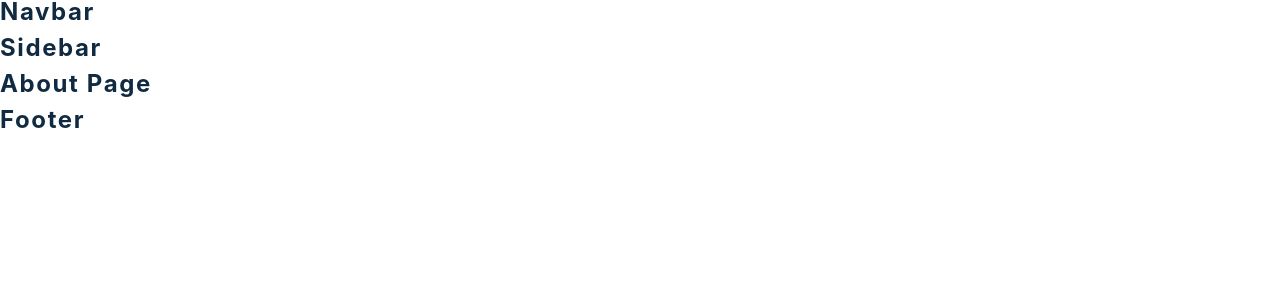
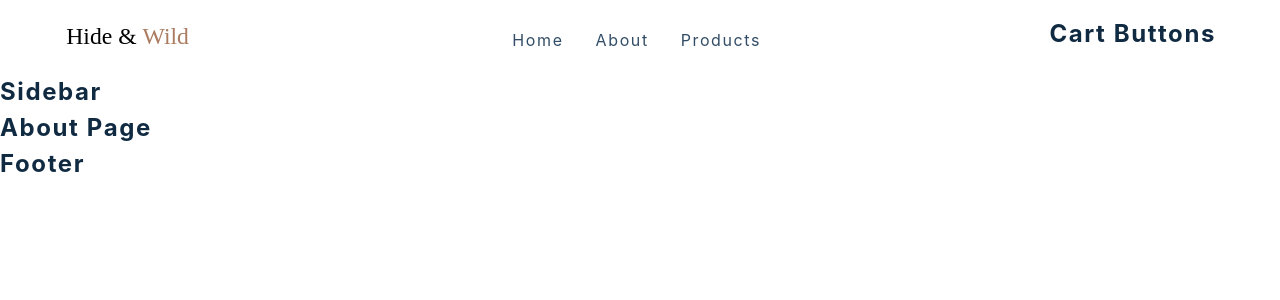
Before and after one commit to kate-mills/sloth-store, a React (Create React App) app: page /about in a window 1280 px wide. Shown: the top 300 px of the page. Built offline with nearby package versions, Linux system fonts and the light colour scheme; the HTML template or start-up script is replaced by a standard one.

Commit message:
navbar setup

```diff
--- a/src/components/Navbar.js
+++ b/src/components/Navbar.js
@@ -1,6 +1,6 @@
 import React from 'react'
 import styled from 'styled-components'
-import logo from '../assets/logo.svg'
+import logo from '../assets/handw.svg'
 import { FaBars } from 'react-icons/fa'
 import { Link } from 'react-router-dom'
 import { links } from '../utils/constants'
@@ -9,7 +9,28 @@
 import { useUserContext } from '../context/user_context'
 
 const Nav = () => {
-  return <h4>navbar</h4>
+  return(
+    <NavContainer>
+      <div className="nav-center">
+        <div className="nav-header">
+          <Link to="/"><img src={logo} alt="Hide & Wild Logo"/></Link>
+          <button type='button' className="nav-toggle">
+            <FaBars/>
+          </button>
+        </div>
+        <ul className="nav-links">
+          {links.map(link =>{
+            return(
+              <li key={link.id}>
+                <Link to={link.url}>{link.text}</Link>
+              </li>
+            )
+          })}
+        </ul>
+        <CartButtons/>
+      </div>
+    </NavContainer>
+  )
 }
 
 const NavContainer = styled.nav`
```
Also changed, not shown: src/assets/handw.svg (added).
